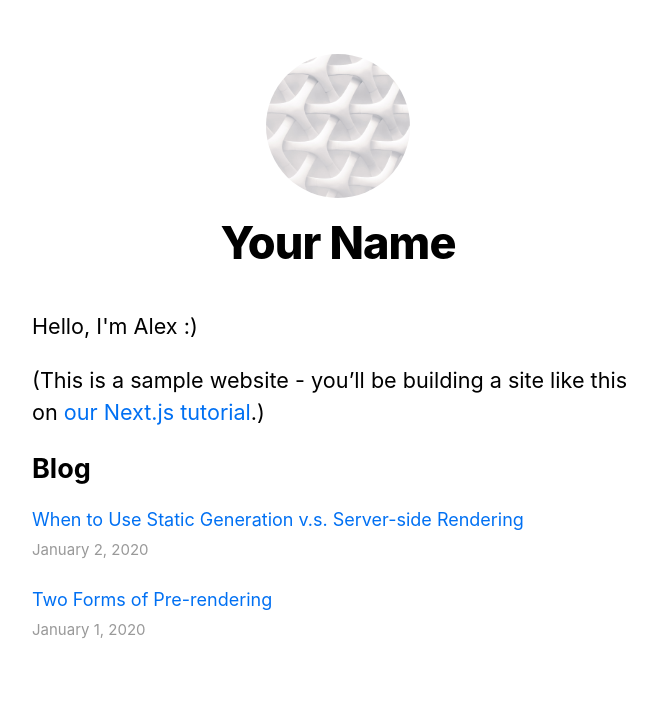
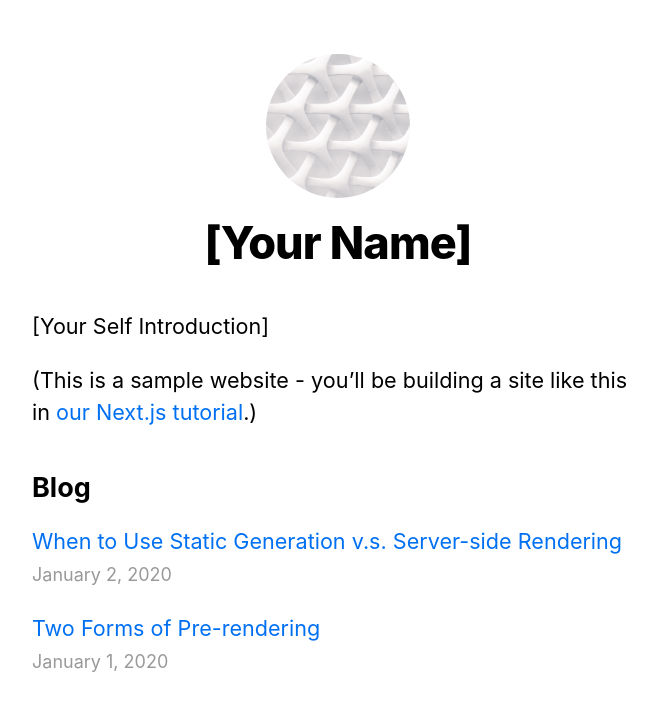
Before and after one commit to alexfunnell-zz/next-js-test, a Next.js app: page / in a window 1280 px wide. Shown: the top 710 px of the page, without its empty margins (302-959 px from the left). Built offline with nearby package versions, Linux system fonts and the light colour scheme.

Commit message:
Converted all JS files to TypeScript

```diff
--- a/components/date.js
+++ b/components/date.tsx
@@ -1,6 +1,6 @@
 import { parseISO, format } from 'date-fns'
 
-export default function Date({ dateString }) {
+export default function Date({ dateString }: { dateString: string }) {
     const date = parseISO(dateString)
     return <time dateTime={dateString}>{format(date, 'LLLL d, yyyy')}</time>
 }
--- a/components/layout.js
+++ b/components/layout.tsx
@@ -3,10 +3,16 @@ import styles from './layout.module.css'
 import utilStyles from '../styles/utils.module.css'
 import Link from 'next/link'
 
-const name = 'Your Name'
+const name = '[Your Name]'
 export const siteTitle = 'Next.js Sample Website'
 
-export default function Layout({ children, home }) {
+export default function Layout({
+  children,
+  home
+}: {
+  children: React.ReactNode
+  home?: boolean
+}) {
   return (
     <div className={styles.container}>
       <Head>
@@ -19,7 +25,7 @@ export default function Layout({ children, home }) {
           property="og:image"
           content={`https://og-image.now.sh/${encodeURI(
             siteTitle
-          )}.png?theme=light&md=0&fontSize=75px&images=https%3A%2F%2Fassets.vercel.com%2Fimage%2Fupload%2Ffront%2Fassets%2Fdesign%2Fnextjs-black-logo.svg`}
+          )}.png?theme=light&md=0&fontSize=75px&images=https%3A%2F%2Fassets.zeit.co%2Fimage%2Fupload%2Ffront%2Fassets%2Fdesign%2Fnextjs-black-logo.svg`}
         />
         <meta name="og:title" content={siteTitle} />
         <meta name="twitter:card" content="summary_large_image" />
--- /dev/null
+++ b/global.d.ts
@@ -0,0 +1,4 @@
+declare module 'remark-html' {
+    const html: any
+    export default html
+}
--- a/lib/posts.js
+++ /dev/null
@@ -1,70 +0,0 @@
-import fs from 'fs'
-import path from 'path'
-import matter from 'gray-matter'
-import remark from 'remark'
-import html from 'remark-html'
-
-const postsDirectory = path.join(process.cwd(), 'posts')
-
-export function getSortedPostsData() {
-    // Get file names under /posts
-    const fileNames = fs.readdirSync(postsDirectory)
-    const allPostsData = fileNames.map(fileName => {
-        // Remove ".md" from file name to get id
-        const id = fileName.replace(/\.md$/, '')
-
-        // Read markdown file as string
-        const fullPath = path.join(postsDirectory, fileName)
-        const fileContents = fs.readFileSync(fullPath, 'utf-8')
-
-        // Use gray-matter to parse the post metadata section
-        const matterResult = matter(fileContents)
-
-        // Combine the data with the id
-        return {
-            id,
-            ...matterResult.data
-        }
-    })
-    // Sort posts by date
-
-    return allPostsData.sort((a, b) => {
-        if (a.date < b.date) {
-            return 1
-        } else {
-            return -1
-        }
-    })
-}
-
-export function getAllPostIds() {
-    const fileNames = fs.readdirSync(postsDirectory)
-    return fileNames.map(fileName => {
-        return {
-            params: {
-                id: fileName.replace(/\.md$/, '')
-            }
-        }
-    })
-}
-
-export async function getPostData(id) {
-    const fullPath = path.join(postsDirectory, `${id}.md`)
-    const fileContents = fs.readFileSync(fullPath, 'utf8')
-
-    // Use gray-matter to parse the post metadata section
-    const matterResult = matter(fileContents)
-
-    // Use remark to convert markdown into HTML string
-    const processedContent = await remark()
-    .use(html)
-    .process(matterResult.content)
-    const contentHtml = processedContent.toString()
-
-    // Combine the data with the id and contentHtml
-    return {
-        id,
-        contentHtml,
-        ...matterResult.data
-    }
-}
--- /dev/null
+++ b/lib/posts.ts
@@ -0,0 +1,69 @@
+import fs from 'fs'
+import path from 'path'
+import matter from 'gray-matter'
+import remark from 'remark'
+import html from 'remark-html'
+
+const postsDirectory = path.join(process.cwd(), 'posts')
+
+export function getSortedPostsData() {
+  // Get file names under /posts
+  const fileNames = fs.readdirSync(postsDirectory)
+  const allPostsData = fileNames.map(fileName => {
+    // Remove ".md" from file name to get id
+    const id = fileName.replace(/\.md$/, '')
+
+    // Read markdown file as string
+    const fullPath = path.join(postsDirectory, fileName)
+    const fileContents = fs.readFileSync(fullPath, 'utf8')
+
+    // Use gray-matter to parse the post metadata section
+    const matterResult = matter(fileContents)
+
+    // Combine the data with the id
+    return {
+      id,
+      ...(matterResult.data as { date: string; title: string })
+    }
+  })
+  // Sort posts by date
+  return allPostsData.sort((a, b) => {
+    if (a.date < b.date) {
+      return 1
+    } else {
+      return -1
+    }
+  })
+}
+
+export function getAllPostIds() {
+  const fileNames = fs.readdirSync(postsDirectory)
+  return fileNames.map(fileName => {
+    return {
+      params: {
+        id: fileName.replace(/\.md$/, '')
+      }
+    }
+  })
+}
+
+export async function getPostData(id: string) {
+  const fullPath = path.join(postsDirectory, `${id}.md`)
+  const fileContents = fs.readFileSync(fullPath, 'utf8')
+
+  // Use gray-matter to parse the post metadata section
+  const matterResult = matter(fileContents)
+
+  // Use remark to convert markdown into HTML string
+  const processedContent = await remark()
+    .use(html)
+    .process(matterResult.content)
+  const contentHtml = processedContent.toString()
+
+  // Combine the data with the id and contentHtml
+  return {
+    id,
+    contentHtml,
+    ...(matterResult.data as { date: string; title: string })
+  }
+}
--- a/pages/_app.js
+++ /dev/null
@@ -1,5 +0,0 @@
-import '../styles/global.css'
-
-export default function App({ Component, pageProps }) {
-    return <Component {...pageProps} />
-}
--- /dev/null
+++ b/pages/_app.tsx
@@ -0,0 +1,6 @@
+import '../styles/global.css'
+import { AppProps } from 'next/app'
+
+export default function App({ Component, pageProps }: AppProps) {
+    return <Component {...pageProps} />
+}
--- a/pages/api/hello.js
+++ /dev/null
@@ -1,3 +0,0 @@
-export default (req, res) => {
-    res.status(200).json({ text: 'Hello' })
-}
--- /dev/null
+++ b/pages/api/hello.ts
@@ -0,0 +1,5 @@
+import { NextApiRequest, NextApiResponse } from 'next'
+
+export default (_: NextApiRequest, res: NextApiResponse) => {
+    res.status(200).json({ text: 'Hello' })
+}
--- a/pages/index.js
+++ b/pages/index.tsx
@@ -4,27 +4,30 @@ import utilStyles from '../styles/utils.module.css'
 import { getSortedPostsData } from '../lib/posts'
 import Link from 'next/link'
 import Date from '../components/date'
+import { GetStaticProps } from 'next'
 
-export default function Home({ allPostsData }) {
+export default function Home({
+  allPostsData
+}: {
+  allPostsData: {
+    date: string
+    title: string
+    id: string
+  }[]
+}) {
   return (
     <Layout home>
-
       <Head>
         <title>{siteTitle}</title>
       </Head>
-
       <section className={utilStyles.headingMd}>
-
-        <p>Hello, I'm Alex :)</p>
-
+        <p>[Your Self Introduction]</p>
         <p>
-          (This is a sample website - you’ll be building a site like this on{' '}
+          (This is a sample website - you’ll be building a site like this in{' '}
           <a href="https://nextjs.org/learn">our Next.js tutorial</a>.)
         </p>
-
       </section>
-
-      <section className={'${utilStyles.headingMd} ${utilStyles.padding1px}'}>
+      <section className={`${utilStyles.headingMd} ${utilStyles.padding1px}`}>
         <h2 className={utilStyles.headingLg}>Blog</h2>
         <ul className={utilStyles.list}>
           {allPostsData.map(({ id, date, title }) => (
@@ -40,12 +43,11 @@ export default function Home({ allPostsData }) {
           ))}
         </ul>
       </section>
-
     </Layout>
   )
 }
 
-export async function getStaticProps() {
+export const getStaticProps: GetStaticProps = async () => {
   const allPostsData = getSortedPostsData()
   return {
     props: {
```
Also changed, not shown: pages/posts/[id].tsx (renamed from pages/posts/[id].js, +13 -4 lines). Lines whose indentation alone changed are shown as unchanged.
